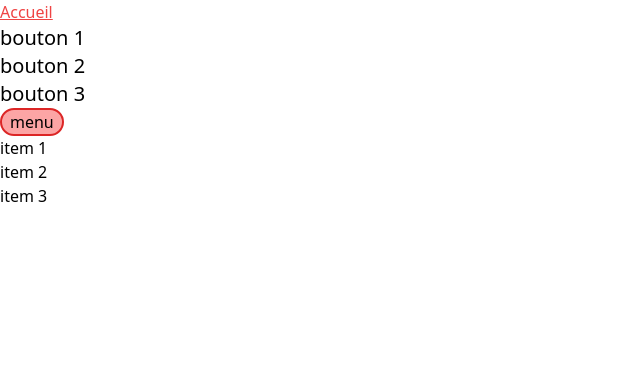
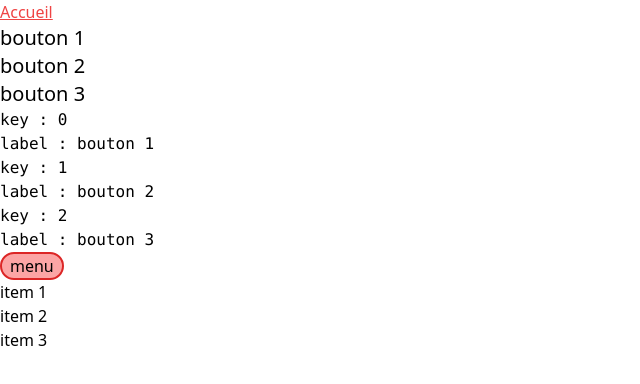
Before and after one commit to MMI-SAE-203/r213-2024-pracht-tp1-NathannSchwarz, a Vue app: page / in a window 1280 px wide. Shown: the top 384 px of the page, without its empty margins (0-640 px from the left). Built offline with nearby package versions, Linux system fonts and the light colour scheme.

Commit message:
ajout de la boucle dans index.vue et plus dans boucle.vue

```diff
--- a/src/pages/boucle.vue
+++ /dev/null
@@ -1,28 +0,0 @@
-<script setup lang="ts">
-//
-import { ref } from 'vue'
-
-const sectionsData = [
-  {
-    label: 'bouton 1',
-    texte: 'Bouton uno'
-  },
-  {
-    label: 'bouton 2',
-    texte: 'Ceci est le bouton 2 !'
-  },
-  {
-    label: 'bouton 3',
-    texte: 'Ceci est le bouton 3 !'
-  }
-]
-const sectionOpen = ref(50)
-</script>
-
-<template>
-    <section v-for="({ label, texte }, key) of sectionsData" :key="key">
-        <pre class="font-mono">key : {{ key }}</pre>
-        <pre @pointerdown="sectionOpen = sectionOpen === key ? 50 : key" class="font-mono">label : {{ label }}</pre>
-        <pre  v-show="sectionOpen === key" class="font-mono">texte : {{ texte }}</pre>
-    </section>
-</template>
--- a/src/pages/index.vue
+++ b/src/pages/index.vue
@@ -6,6 +6,21 @@ import { ref } from 'vue';
 
   const sectionOpen = ref(0)
 
+  const sectionsData = [
+  {
+    label: 'bouton 1',
+    texte: 'Bouton uno'
+  },
+  {
+    label: 'bouton 2',
+    texte: 'Ceci est le bouton 2 !'
+  },
+  {
+    label: 'bouton 3',
+    texte: 'Ceci est le bouton 3 !'
+  }
+]
+const sectionOpen1 = ref(50)
 
 </script>
 
@@ -26,5 +41,10 @@ import { ref } from 'vue';
   </section>
 
 
+  <section v-for="({ label, texte }, key) of sectionsData" :key="key">
+        <pre class="font-mono">key : {{ key }}</pre>
+        <pre @pointerdown="sectionOpen1 = sectionOpen1 === key ? 50 : key" class="font-mono">label : {{ label }}</pre>
+        <pre  v-show="sectionOpen1 === key" class="font-mono">texte : {{ texte }}</pre>
+    </section>
 
 </template>
```
